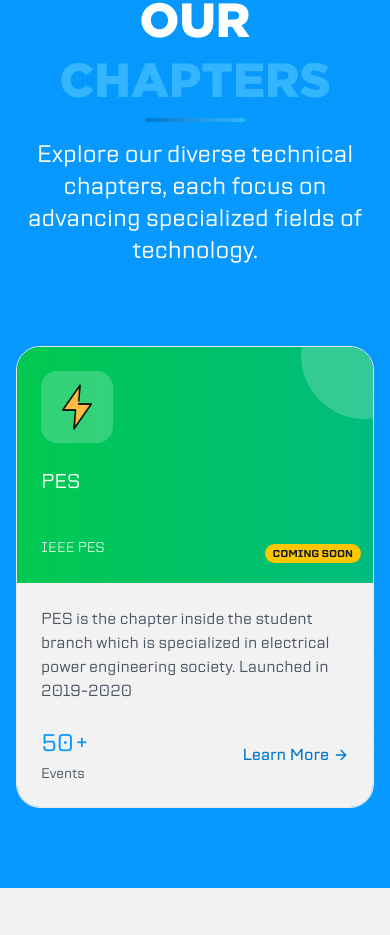
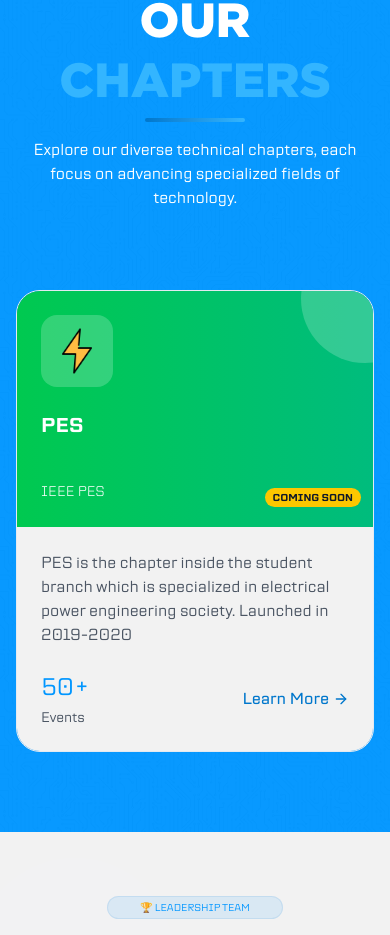
Before and after one commit to ieeesha10-svg/Ieee-website, a React (Vite) app in the folder client/: page / in a window 390 px wide. Shown: the part 6957-7892 px from the top of the page. Built offline with nearby package versions, Linux system fonts and the light colour scheme; no server answers.

Commit message:
style: add hovering state

```diff
--- a/client/src/sections/home/Chapters.jsx
+++ b/client/src/sections/home/Chapters.jsx
@@ -12,25 +12,25 @@ export default function Chapters() {
       <div className="relative z-10">
         <div className="text-center">
           <SectionHeader title="Our" highlight="chapters" highlightColor="primary-light" variant="dark" />
-          <p className="text-white text-2xl mt-4">Explore our diverse technical chapters, each focus on advancing specialized fields of technology.</p>
+          <p className="text-white text-base lg:text-2xl mt-4">Explore our diverse technical chapters, each focus on advancing specialized fields of technology.</p>
         </div>
 
         <div className="max-w-md mx-auto mt-20">
-          <div className="flex flex-col overflow-hidden border border-border rounded-3xl h-full">
-            <div className="pl-6 py-6 relative overflow-hidden" style={{ background: 'linear-gradient(to right, #00C950, #00BC7D)' }}>
+          <div className="group flex flex-col overflow-hidden border border-border rounded-3xl h-full transition-all duration-500 hover:-translate-y-2 hover:shadow-2xl">
+            <div className="pl-6 py-6 relative overflow-hidden transition-all duration-500 group-hover:brightness-110" style={{ background: 'linear-gradient(to right, #00C950, #00BC7D)' }}>
               <span className="absolute bottom-5 right-3 z-10 bg-yellow-400 text-gray-900 text-[10px] font-bold uppercase px-2 py-0.5 rounded-full">
                 Coming Soon
               </span>
               <div className="absolute rounded-full w-32 h-32 bg-white/20 -right-14 -top-14" />
-              <div className="bg-white/20 rounded-2xl p-3 w-fit">
+              <div className="bg-white/20 rounded-2xl p-3 w-fit transition-transform duration-500 group-hover:scale-110">
                 <img src={FlashIcon} className="w-12 h-12" alt="Chapter's Icon" />
               </div>
-              <h3 className="text-white fton-semibold text-xl md:text-3xl mt-6 mb-10">PES</h3>
+              <h3 className="text-white font-semibold text-xl md:text-3xl mt-6 mb-10">PES</h3>
               <span className="text-white text-sm font-light">IEEE PES</span>
             </div>
 
-            <div className="flex-1 bg-main p-6 flex flex-col gap-6">
-              <p className="text-muted">
+            <div className="flex-1 bg-main dark:bg-[#1A1F2E] p-6 flex flex-col gap-6 transition-colors duration-500 group-hover:bg-[#f0f8ff] dark:group-hover:bg-[#222936]">
+              <p className="text-muted group-hover:text-gray-800 dark:group-hover:text-gray-200 transition-colors duration-500">
                 PES is the chapter inside the student branch which is specialized in electrical power engineering society. Launched in 2019-2020
               </p>
 
```
